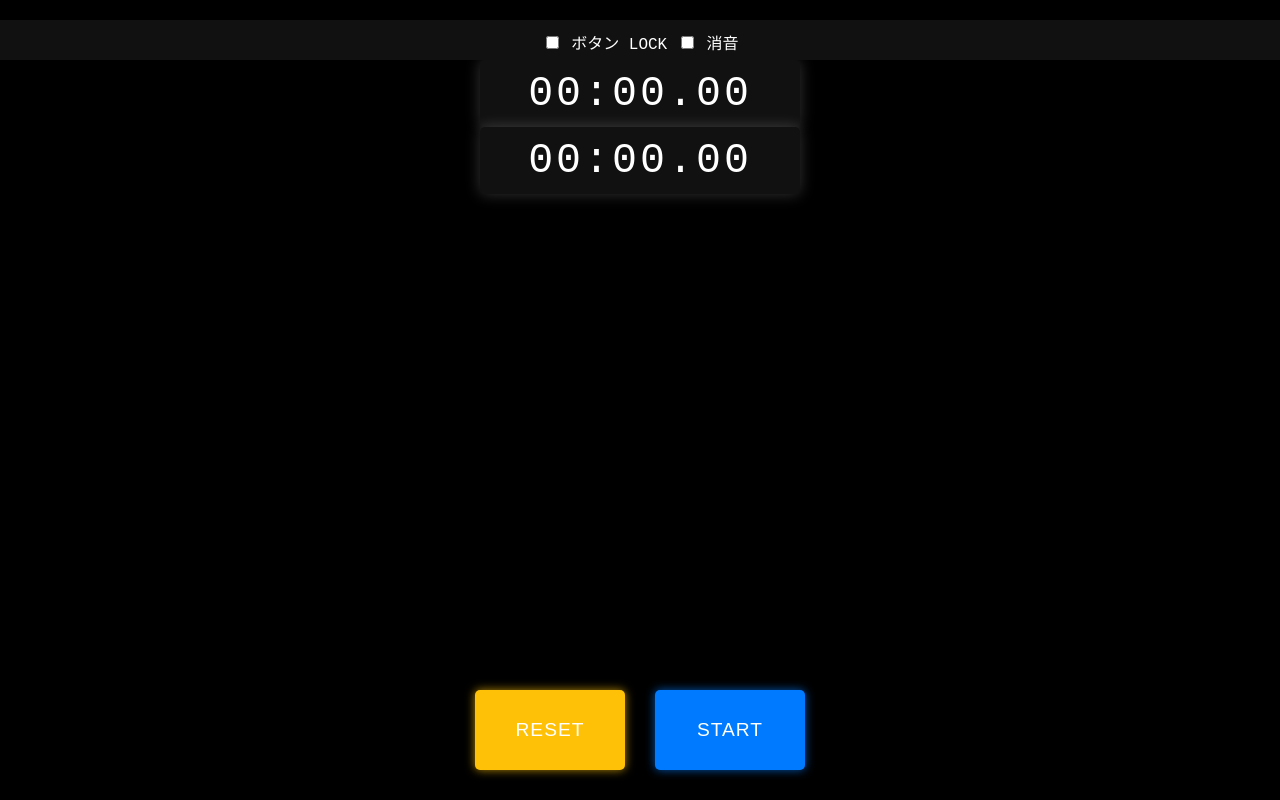
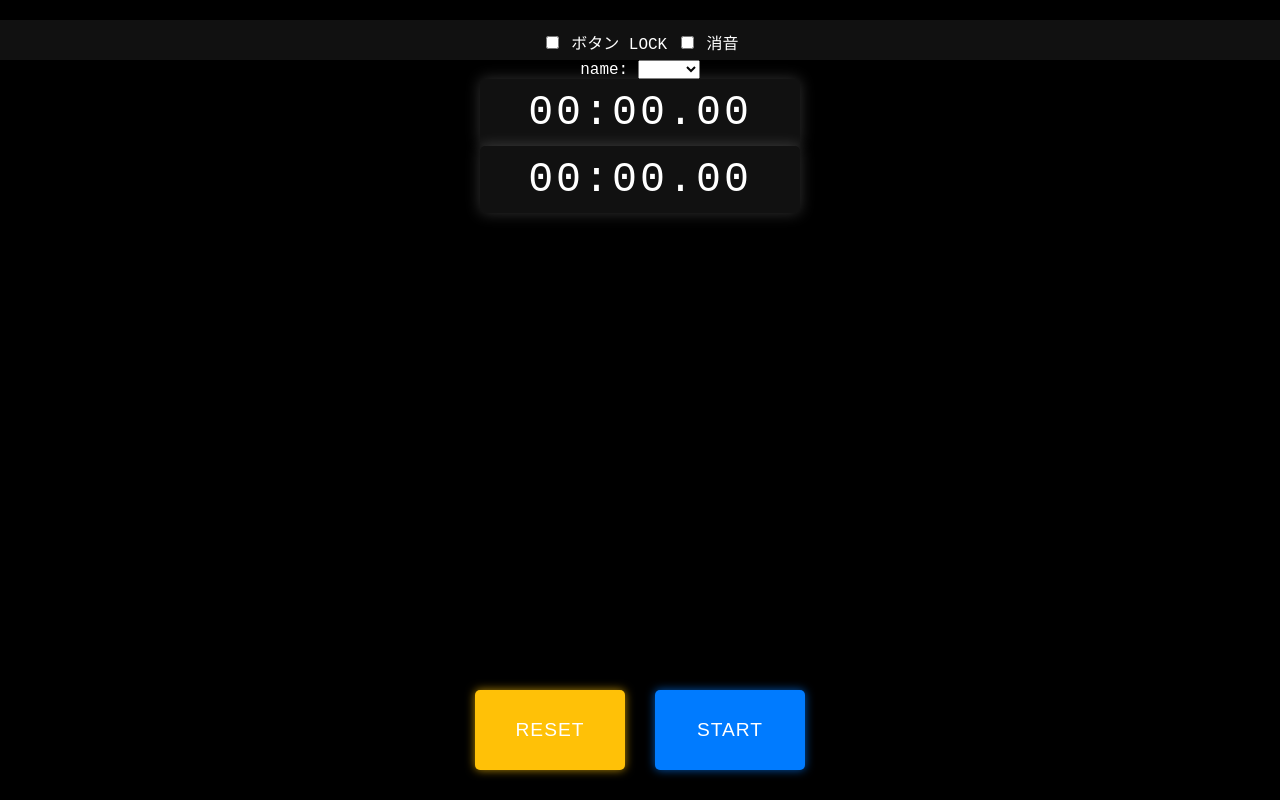
Before and after one commit to kiyonaga4119/stopwatch-app, a website: page public/index.html in a window 1280 px wide. Drawn offline with nearby package versions, Linux system fonts and the light colour scheme; no server answers.

Commit message:
名前を選択できるようにした

```diff
--- a/public/index.html
+++ b/public/index.html
@@ -19,9 +19,27 @@
           </label>
   </div>
 
+  <!-- 名前選択 -->
+  <div id="userSelectContainer">
+    <label for="nameSelect">name:</label>
+    <select id="nameSelect">
+      <option value="">　</option>
+      <option value="Fukuchi">福地</option>
+      <option value="Ohno">大野</option>
+      <option value="Miyazaki">宮崎</option>
+      <option value="Kann">菅</option>
+      <option value="Nishiono">西小野</option>
+      <option value="Isozaki">磯崎</option>
+      <option value="Maruyama">丸山</option>
+
+      <!-- 他の事前登録された名前を追加 -->
+    </select>
+  </div>
+
   <div>
+    <div id="splitTime">00:00.00</div>
     <div id="time">00:00.00</div>
-    <div id="splitTime">00:00.00</div>
+
   </div>
 
   <div id="laps"></div>
--- a/public/script.js
+++ b/public/script.js
@@ -174,3 +174,16 @@ document.getElementById("disableButtons").addEventListener("change", () => {
     document.getElementById("toggle").disabled = disable;
     document.getElementById("action").disabled = disable;
 });
+
+document.getElementById("nameSelect").addEventListener("change", () => {
+    const newName = document.getElementById("nameSelect").value;
+    socket.emit("nameChange", newName);
+});
+
+
+socket.on("updateName", (newName) => {
+    // 他の端末からの変更であっても、セレクトボックスの値を更新する
+    document.getElementById("nameSelect").value = newName;
+    // もし別の表示領域（例: ヘッダーなど）で名前を表示する場合は、そちらも更新する
+    // document.getElementById("currentNameDisplay").textContent = newName;
+});
```
Also changed, not shown: server.js (+9 -0 lines).
